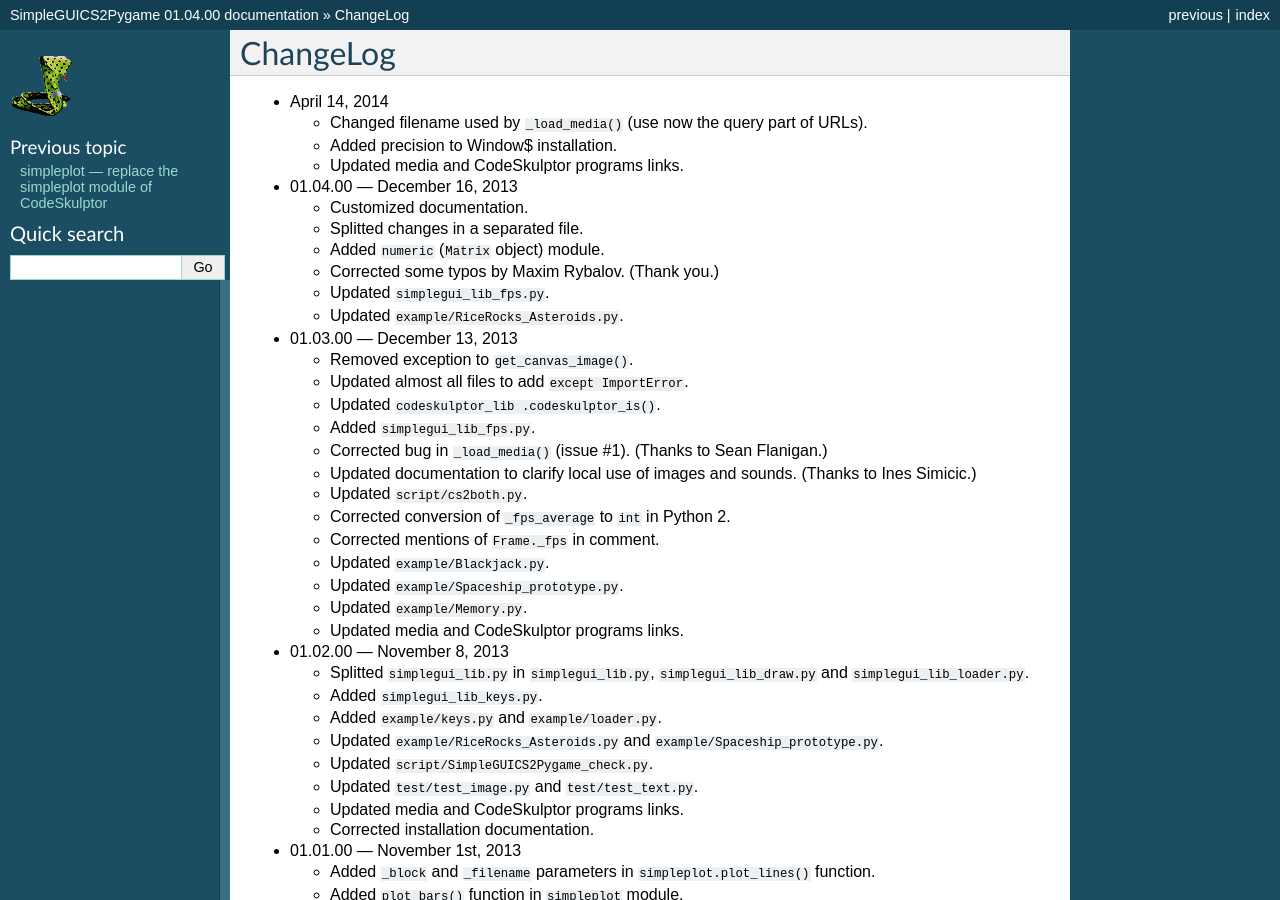
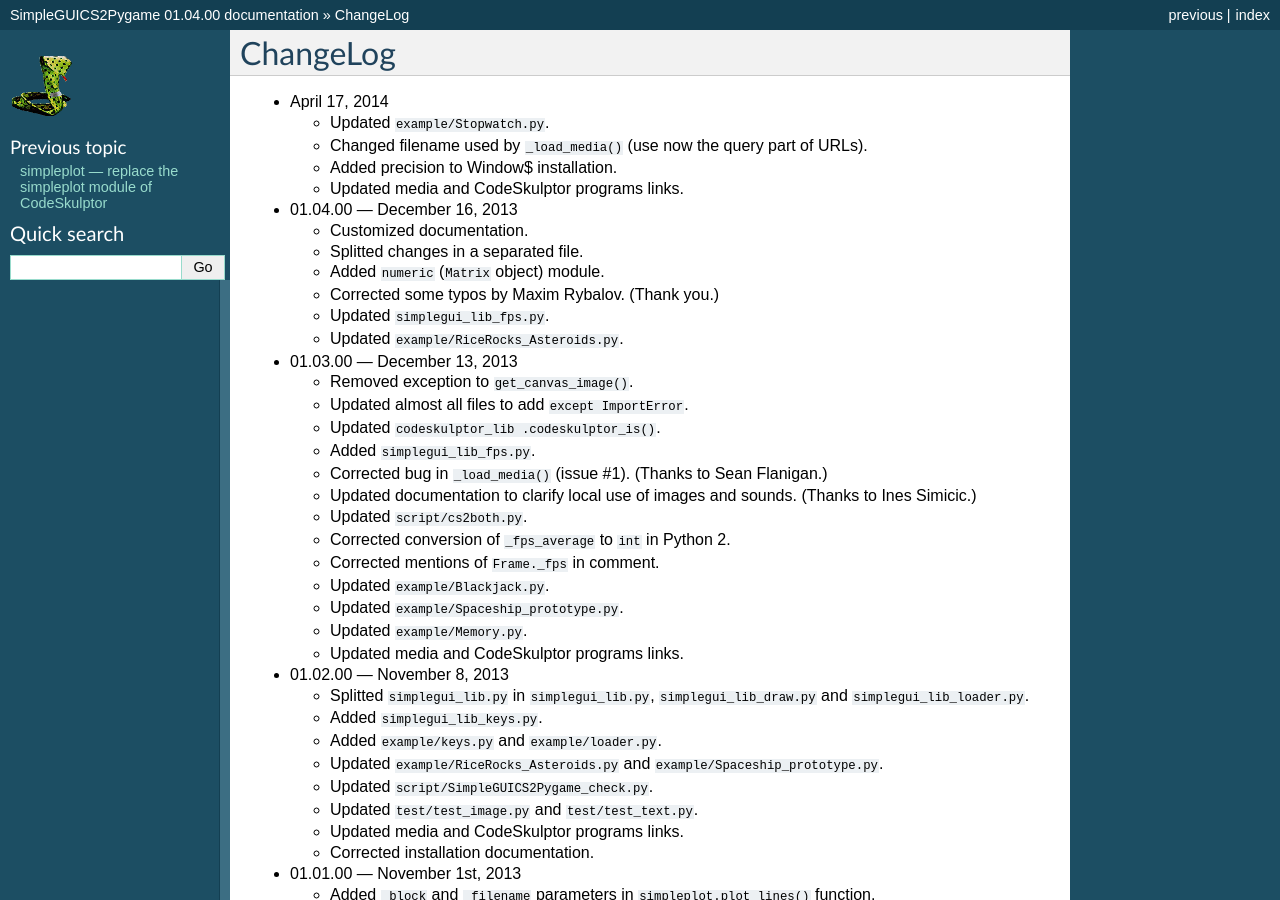
Before and after one commit to rhul-compsoc/SimpleGUICS2Pygame, a Sphinx documentation site: the page built from Sphinx/ChangeLog.rst, in a window 1280 px wide and 900 px high. Built offline with Sphinx 7.4.7, drawn with Linux system fonts in a browser that asks for light colours.

```diff
--- a/README.rst
+++ b/README.rst
@@ -106,7 +106,9 @@
 
 Changes
 =======
-* April 14, 2014
+* April 17, 2014
+
+  - Updated ``example/Stopwatch.py``.
 
   - Changed filename used by ``_load_media()`` (use now the query part of URLs).
 
--- a/Sphinx/ChangeLog.rst
+++ b/Sphinx/ChangeLog.rst
@@ -1,6 +1,8 @@
 ChangeLog
 =========
-* April 14, 2014
+* April 17, 2014
+
+  - Updated ``example/Stopwatch.py``.
 
   - Changed filename used by ``_load_media()`` (use now the query part of URLs).
 
```
Also changed, not shown: other parts of README.rst (+1 -1 lines), 1 other file.
